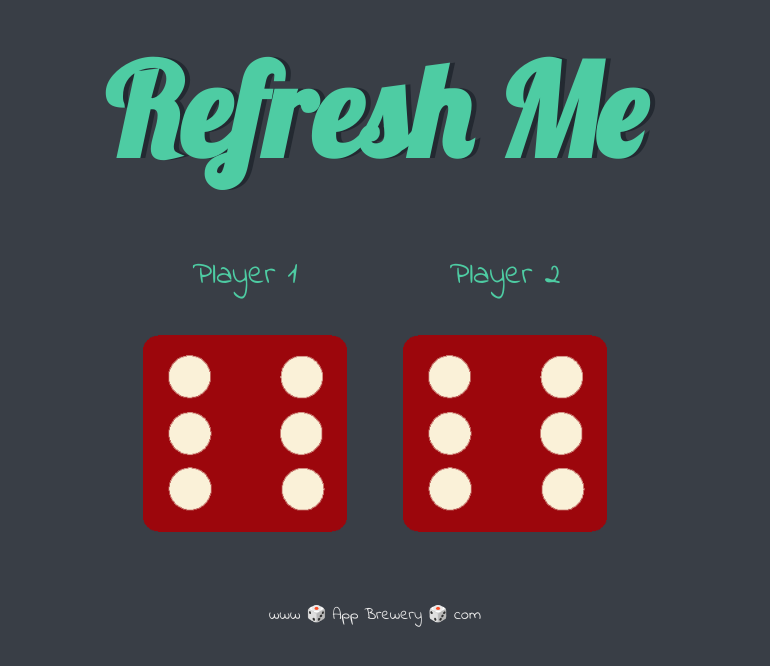
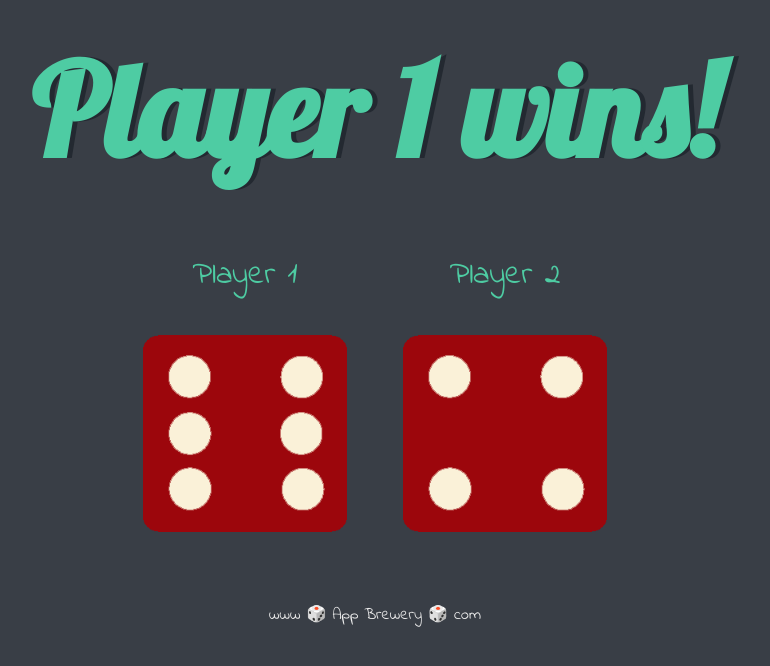
Before and after one commit to AntivianWaitress/dicegame, a plain HTML site: page index.html in a window 1280 px wide. Shown: the whole page, without its empty margins (265-1035 px from the left). Drawn offline with Linux system fonts and the light colour scheme.

Commit message:
Add files via upload

```diff
--- a/index.html
+++ b/index.html
@@ -24,7 +24,7 @@
 
     </div>
 
-<!-- <script src="index.js" charset="utf-8"></script> -->
+<script src="index.js" charset="utf-8"></script>
   </body>
 
   <footer>
```
